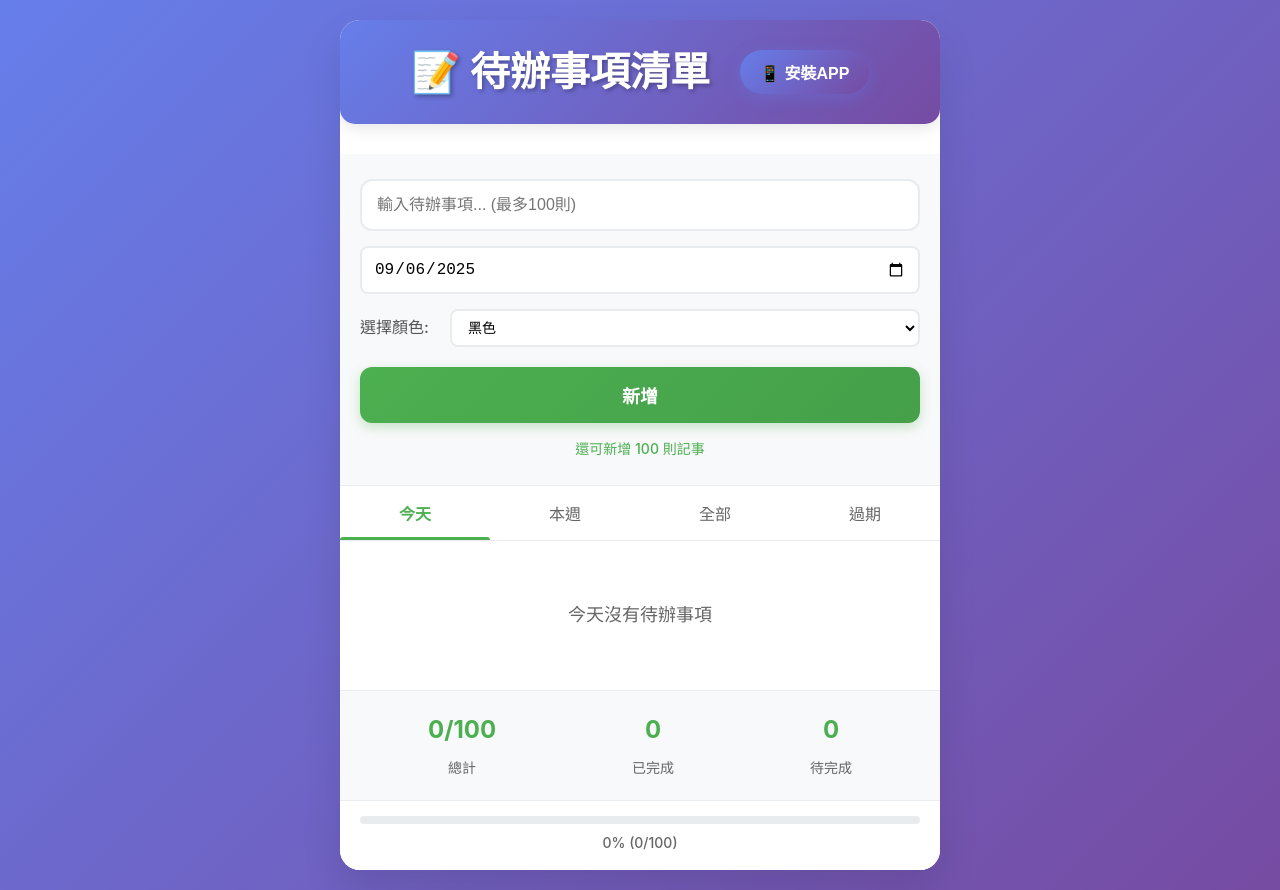
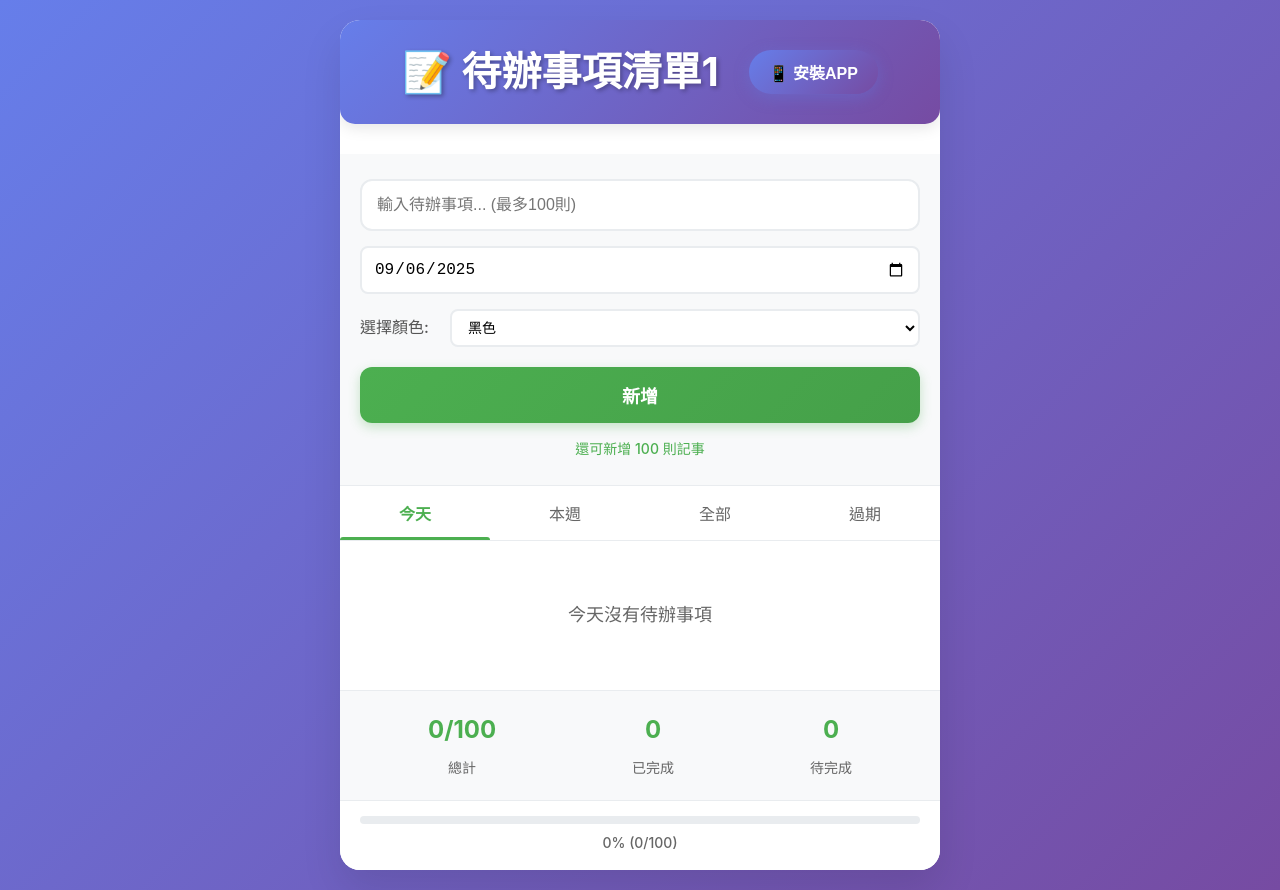
Before and after one commit to linoak/pwa-test, a plain HTML site: page index.html in a window 1280 px wide. Drawn offline with Linux system fonts and the light colour scheme.

Commit message:
Update index.html

```diff
--- a/index.html
+++ b/index.html
@@ -16,7 +16,7 @@
 <body>
     <div class="container">
         <header>
-            <h1>📝 待辦事項清單</h1>
+            <h1>📝 待辦事項清單1</h1>
             <button id="installPWA" class="install-pwa-btn" style="display: none;">📱 安裝APP</button>
         </header>
 
```
